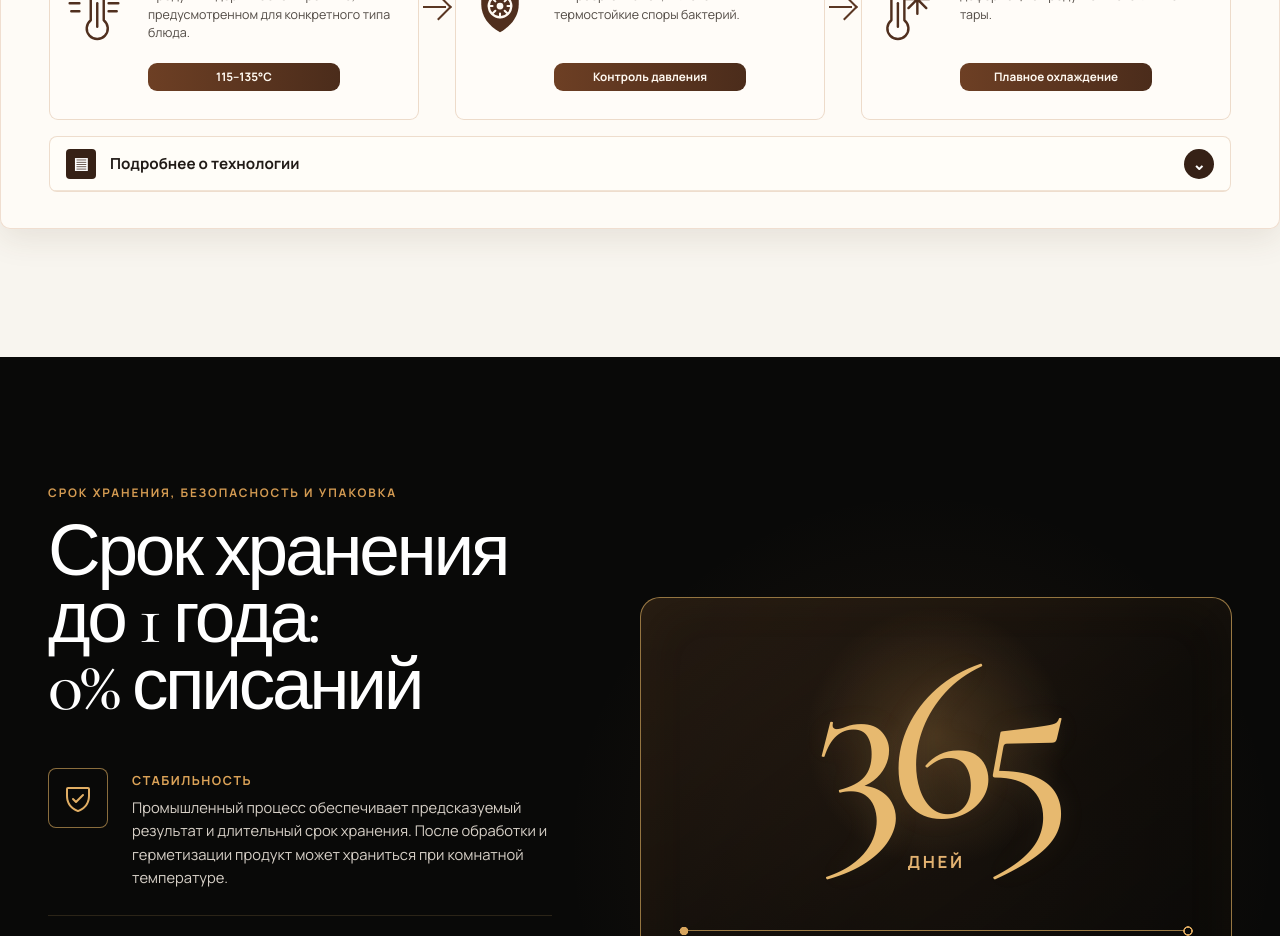
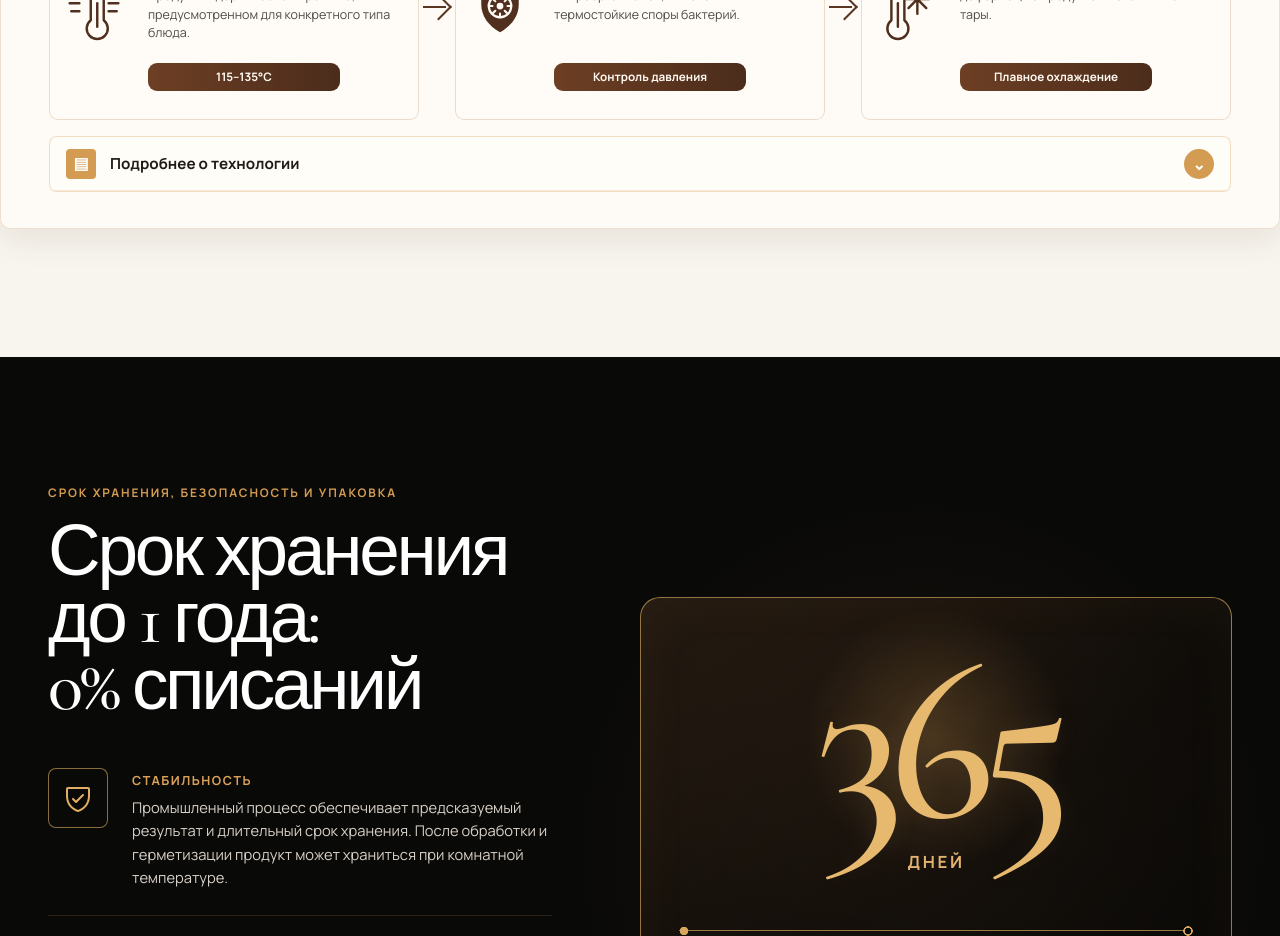
Before and after one commit to sillexy/AbramovGurme, a Next.js app: page / in a window 1280 px wide. Shown: the part 8980-9916 px from the top of the page. Built offline with nearby package versions, Linux system fonts and the light colour scheme.

Commit message:
style: recolor technology disclosure accents and add bottom spacing

```diff
--- a/src/app/technology-reference.css
+++ b/src/app/technology-reference.css
@@ -158,7 +158,7 @@
 
 .technology-disclosure {
   margin-top: 16px;
-  border: 1px solid rgba(185, 120, 69, .24);
+  border: 1px solid rgba(212, 155, 82, .32);
   border-radius: 8px;
   background: rgba(255, 253, 249, .66);
   overflow: hidden;
@@ -170,7 +170,7 @@
   min-height: 54px;
   align-items: center;
   padding: 14px 58px 14px 60px;
-  border-bottom: 1px solid rgba(185, 120, 69, .2);
+  border-bottom: 1px solid rgba(212, 155, 82, .22);
   font-size: .95rem;
 }
 
@@ -182,8 +182,8 @@
   height: 30px;
   place-items: center;
   border-radius: 4px;
-  background: #362116;
-  color: white;
+  background: #d49b52;
+  color: #fff;
   content: "▤";
   font-size: 1rem;
 }
@@ -196,8 +196,8 @@
   height: 30px;
   place-items: center;
   border-radius: 50%;
-  background: #362116;
-  color: white;
+  background: #d49b52;
+  color: #fff;
   content: "⌃";
   font-size: 1rem;
   transform: none;
@@ -217,7 +217,7 @@
 
 .technology-disclosure__grid section {
   padding: 4px 18px 10px;
-  border-right: 1px solid rgba(185, 120, 69, .18);
+  border-right: 1px solid rgba(212, 155, 82, .18);
 }
 
 .technology-disclosure__grid section:last-child { border-right: 0; }
@@ -239,8 +239,8 @@
   height: 24px;
   place-items: center;
   border-radius: 4px;
-  background: #352116;
-  color: white;
+  background: #d49b52;
+  color: #fff;
   font-family: var(--font-body), sans-serif;
   font-size: .68rem;
   font-weight: 700;
@@ -264,21 +264,21 @@
 .technology-disclosure__requirement {
   display: grid;
   min-height: 54px;
-  margin: 0 18px 14px;
+  margin: 0 18px 26px;
   padding: 10px 14px;
   grid-template-columns: 34px auto 1px minmax(0, 1fr);
   gap: 12px;
   align-items: center;
-  border: 1px solid rgba(185, 120, 69, .2);
+  border: 1px solid rgba(212, 155, 82, .28);
   border-radius: 8px;
-  background: linear-gradient(90deg, rgba(185,120,69,.08), rgba(255,255,255,.3));
+  background: linear-gradient(90deg, rgba(212,155,82,.10), rgba(255,255,255,.3));
 }
 
 .technology-disclosure__requirement::before {
   grid-column: 3;
   width: 1px;
   height: 30px;
-  background: rgba(92, 55, 30, .5);
+  background: rgba(212, 155, 82, .6);
   content: "";
 }
 
@@ -290,7 +290,7 @@
   grid-row: 1;
   place-items: center;
   border-radius: 50%;
-  background: #352116;
+  background: #d49b52;
   color: #fff;
   font-family: Georgia, serif;
   font-size: 1rem;
@@ -300,6 +300,7 @@
 .technology-disclosure__requirement strong {
   grid-column: 2;
   grid-row: 1;
+  color: #d49b52;
   font-size: .82rem;
 }
 
@@ -332,7 +333,7 @@
 
   .technology-disclosure__grid section {
     border-right: 0;
-    border-bottom: 1px solid rgba(185, 120, 69, .18);
+    border-bottom: 1px solid rgba(212, 155, 82, .18);
   }
 
   .technology-disclosure__grid section:last-child { border-bottom: 0; }
```
